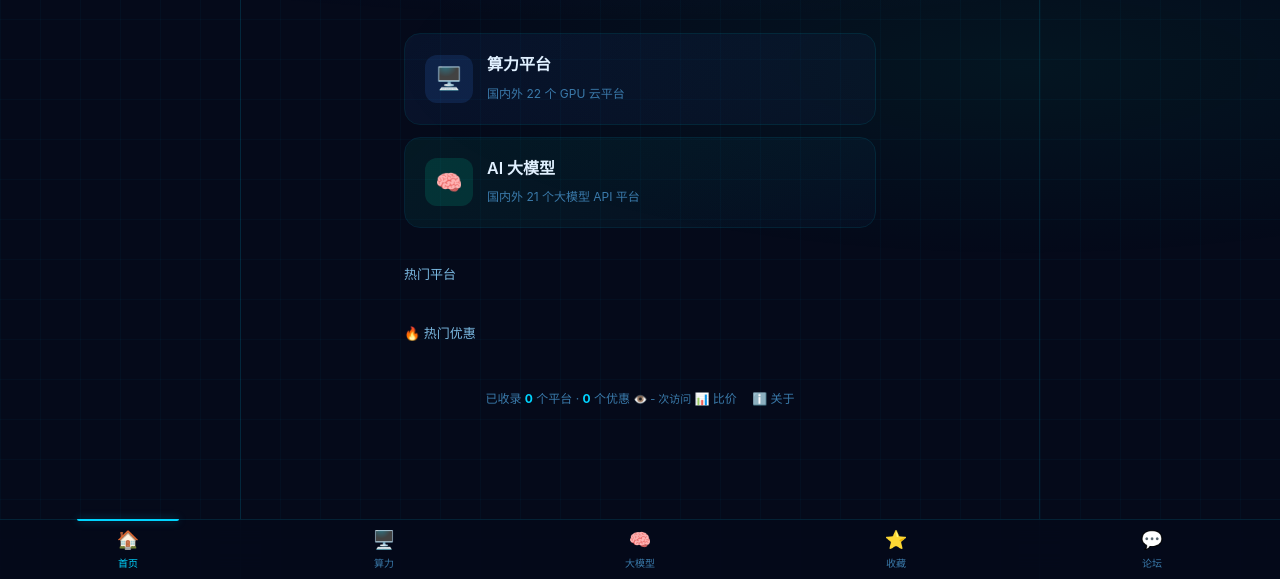
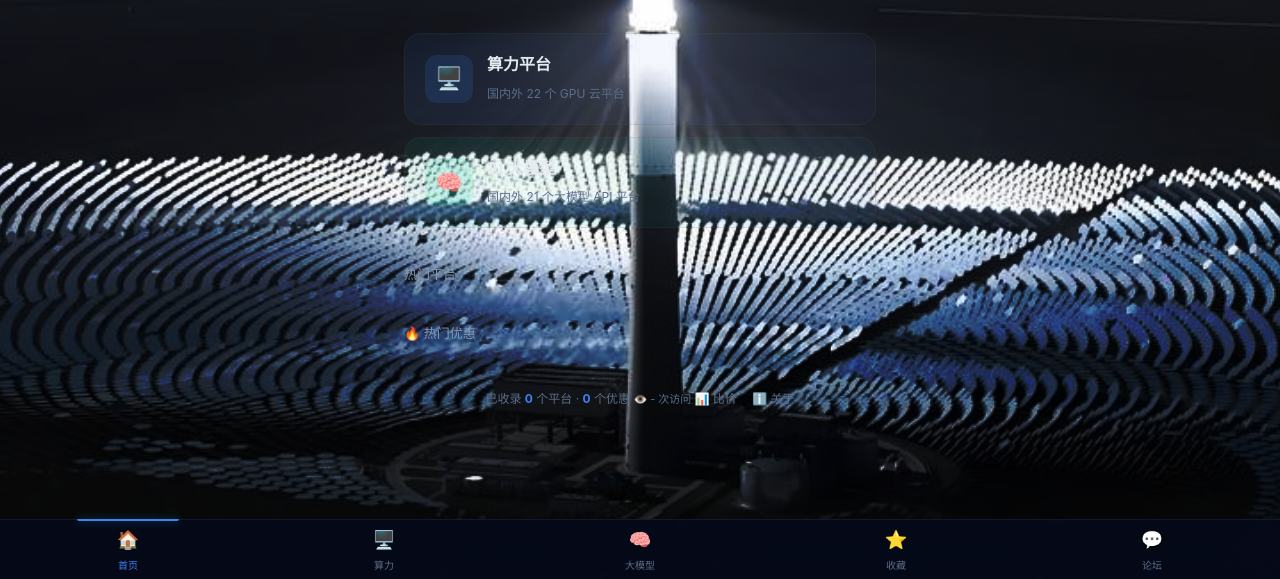
Before and after one commit to evenggyy/pricing-hub, a plain HTML site: page index.html in a window 1280 px wide. Shown: the part 221-800 px from the top of the page. Drawn offline with Linux system fonts and the light colour scheme; some packages are replaced by stand-ins of ours; a script that the page names is missing.

Commit message:
update css/style.css

```diff
--- a/css/style.css
+++ b/css/style.css
@@ -1,46 +1,55 @@
-/* ===== 算力优惠聚合 - 科技风 ===== */
+/* ===== 算力优惠聚合 - DeepSeek 风格 · 适配 11.png 配色 ===== */
 
 :root {
-  --bg: #050a1a;
-  --bg2: #0a1230;
-  --bg3: #0f1a3a;
-  --surface: rgba(10, 30, 60, 0.75);
-  --surface-hover: rgba(15, 45, 80, 0.9);
-  --text: #e0f0ff;
-  --text2: #7ab8e0;
-  --text3: #3a7aaa;
-  --accent: #00d4ff;
-  --accent2: #4df0ff;
-  --accent-dim: rgba(0, 212, 255, 0.15);
-  --green: #00ff88;
-  --green-bg: rgba(0, 255, 136, 0.12);
-  --orange: #ffb347;
-  --orange-bg: rgba(255, 179, 71, 0.12);
-  --pink: #ff6b9d;
-  --pink-bg: rgba(255, 107, 157, 0.12);
-  --blue: #4dabff;
-  --red: #ff4757;
-  --border: rgba(0, 212, 255, 0.12);
-  --border-glow: rgba(0, 212, 255, 0.25);
+  /* 背景 - 取自 11.png 深色区域 #15181c ~ #242733 */
+  --bg: #15181c;
+  --bg2: #1c1f24;
+  --bg3: #242833;
+  --surface: rgba(30, 35, 45, 0.85);
+  --surface-hover: rgba(40, 46, 58, 0.95);
+
+  /* 文字 - 浅蓝灰 */
+  --text: #e4eaf0;
+  --text2: #8899b0;
+  --text3: #5c6f8a;
+
+  /* 品牌色 - DeepSeek 蓝 + 图片中的 steel blue */
+  --accent: #3b82f6;
+  --accent2: #60a5fa;
+  --accent-dim: rgba(59, 130, 246, 0.15);
+
+  /* 状态色 */
+  --green: #22c55e;
+  --green-bg: rgba(34, 197, 94, 0.12);
+  --orange: #f59e0b;
+  --orange-bg: rgba(245, 158, 11, 0.12);
+  --pink: #ec4899;
+  --pink-bg: rgba(236, 72, 153, 0.12);
+  --purple: #a855f7;
+  --red: #ef4444;
+
+  /* 边框 - 取自图片 mid-tone #516174 */
+  --border: rgba(81, 97, 116, 0.2);
+  --border-glow: rgba(59, 130, 246, 0.3);
+
   --radius: 14px;
   --radius-sm: 8px;
   --safe-bottom: env(safe-area-inset-bottom, 0px);
   --nav-height: 60px;
-  --font-mono: 'SF Mono', 'Fira Code', 'Cascadia Code', monospace;
 }
 
 /* 亮色 */
 body.light {
-  --bg: #eef4ff;
+  --bg: #f0f2f5;
   --bg2: #ffffff;
-  --bg3: #d6e4ff;
-  --surface: rgba(255,255,255,0.85);
-  --surface-hover: #e8f0ff;
-  --text: #0a1a3a;
-  --text2: #2a6a9a;
-  --text3: #6a9ac0;
-  --border: rgba(0, 100, 200, 0.12);
-  --border-glow: rgba(0, 100, 200, 0.2);
+  --bg3: #e4e8ef;
+  --surface: rgba(255,255,255,0.9);
+  --surface-hover: #f0f2f8;
+  --text: #1a1d24;
+  --text2: #5c6f8a;
+  --text3: #9aabb8;
+  --border: rgba(81,97,116,0.12);
+  --border-glow: rgba(59,130,246,0.15);
 }
 
 /* ===== 全局重置 ===== */
@@ -68,8 +77,8 @@ body::before{
 }
 body.light::before{
   background-image:
-    linear-gradient(rgba(0,100,200,0.04) 1px,transparent 1px),
-    linear-gradient(90deg,rgba(0,100,200,0.04) 1px,transparent 1px);
+    linear-gradient(rgba(59,130,246,0.04) 1px,transparent 1px),
+    linear-gradient(90deg,rgba(59,130,246,0.04) 1px,transparent 1px);
 }
 /* 顶部光晕 */
 body::after{
@@ -108,12 +117,18 @@ a{color:var(--accent);text-decoration:none}
   min-height:100dvh;
 }
 .home-gradient{
-  position:fixed;top:0;left:0;right:0;height:60vh;
+  position:fixed;top:0;left:0;right:0;height:100vh;
   background:
-    radial-gradient(ellipse 80% 50% at 50% 0%, rgba(59,130,246,0.12), transparent),
-    radial-gradient(ellipse 50% 40% at 80% 60%, rgba(0,210,160,0.06), transparent);
+    linear-gradient(rgba(21,24,28,0.6), rgba(21,24,28,0.85)),
+    url('/bg.jpg') center/cover no-repeat;
+  background-blend-mode:overlay;
+}
+.home-gradient::after{
+  content:'';position:absolute;inset:0;
+  background:
+    radial-gradient(ellipse 70% 45% at 50% 0%, rgba(59,130,246,0.06), transparent 70%),
+    radial-gradient(ellipse 40% 35% at 70% 50%, rgba(96,165,250,0.04), transparent 60%);
   pointer-events:none;
-  z-index:0;
 }
 .home-inner{
   position:relative;z-index:1;
```
